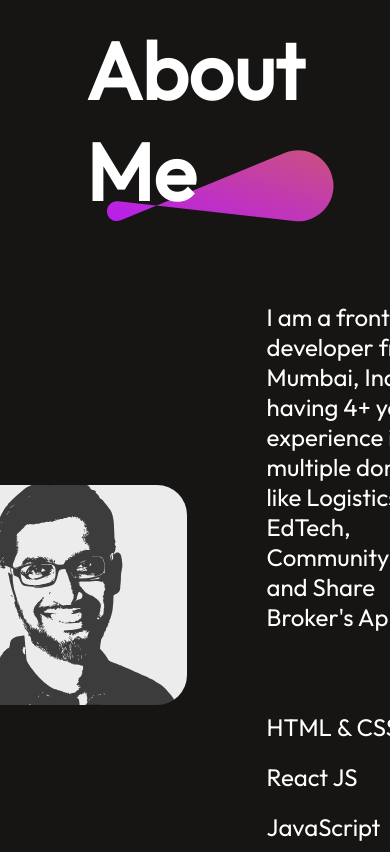
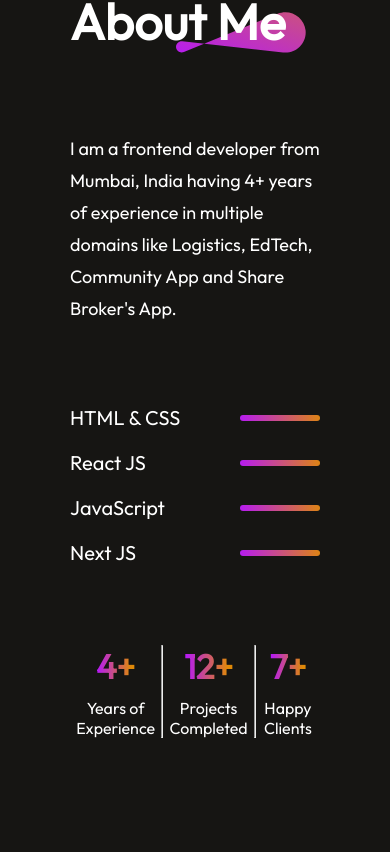
Before and after one commit to pradeeparihar/portfolio-prp, a React (Vite) app: page / in a window 390 px wide. Shown: the part 1392-2244 px from the top of the page. Built offline with nearby package versions, Linux system fonts and the light colour scheme.

Commit message:
About Responsive - Completed

```diff
--- a/src/Components/About/about.css
+++ b/src/Components/About/about.css
@@ -121,3 +121,53 @@
     font-size: 22px;
     font-weight: 500;
 }
+
+@media(max-width: 768px) {
+    .about {
+        gap: 80px;
+        margin: 50px 70px;
+        align-items: start;
+    }
+    .about-title h1 {
+        font-size: 50px;
+        padding: 0;
+    }
+    .about-title img {
+        width: 130px;
+        right: -20px;
+    }
+    .about-sections {
+        flex-direction: column;
+    }
+    .about-left {
+        display: none;
+    }
+    .about-para {
+        font-size: 18px;
+        line-height: 32px;
+    }
+    .about-skill {
+        gap: 20px;
+        align-items: center;
+    }
+    .about-skill p {
+        font-size: 20px;
+    }
+    .about-skill hr {
+        height: 6px;
+    }
+    .about-achievements {
+        justify-content: space-between;
+    }
+    .about-achievement {
+        gap: 10px;
+    }
+    .about-achievement h1 {
+        font-size: 34px;
+        font-weight: 700;
+    }
+    .about-achievement p {
+        text-align: center;
+        font-size: 16px;
+    }
+}
```
